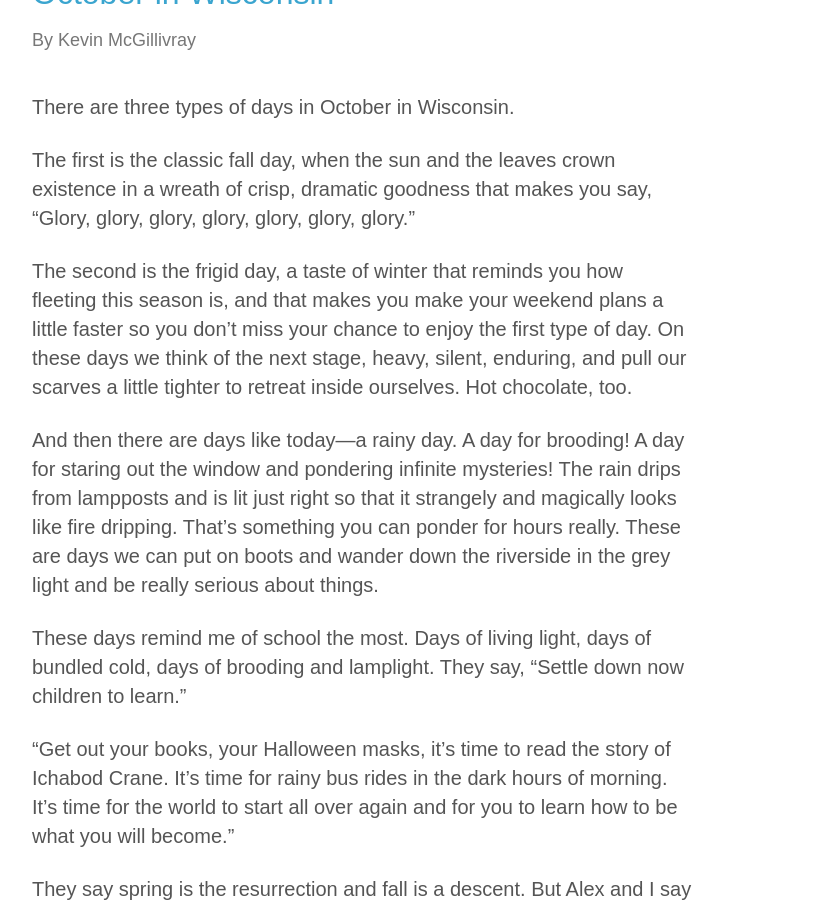
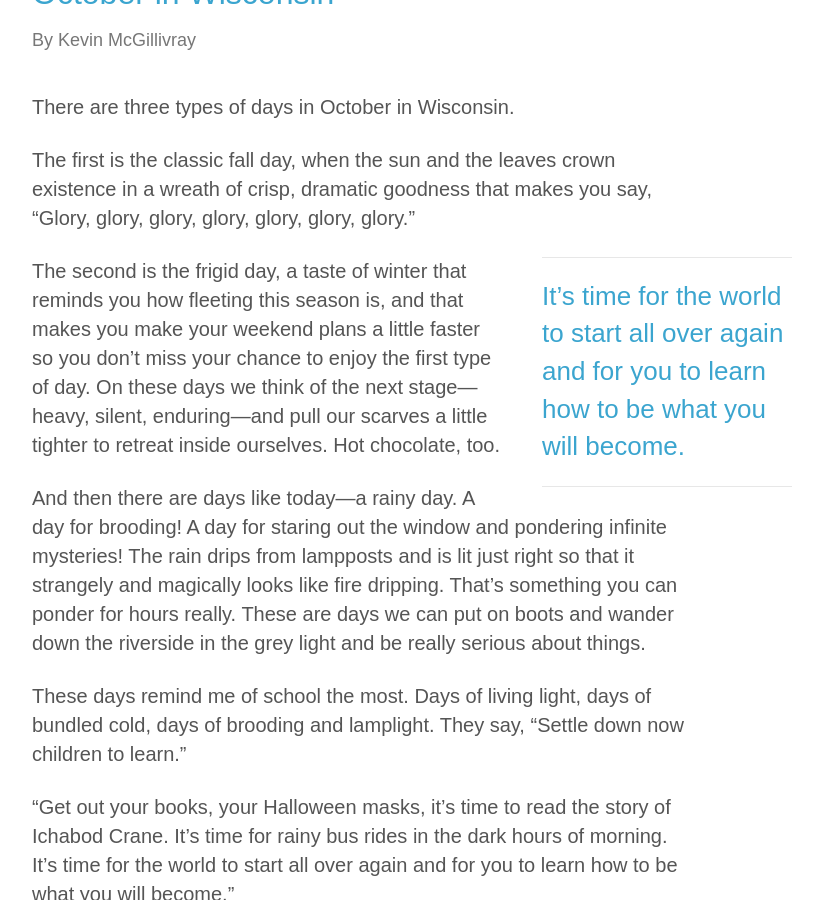
Before and after one commit to kmcgillivray/kmcgillivray.github.io, a Jekyll site: the page built from _posts/2016-10-26-october-in-wisconsin.md, in a window 1280 px wide and 900 px high, scrolled down 550 px. Shown: the whole window, without its empty margins (278-1101 px from the left). Built offline with Jekyll 4.4.1, drawn with Linux system fonts in a browser that asks for light colours; nearby versions of some CDN libraries.

Commit message:
Minor edits

```diff
--- a/_posts/2016-10-26-october-in-wisconsin.md
+++ b/_posts/2016-10-26-october-in-wisconsin.md
@@ -10,7 +10,9 @@ There are three types of days in October in Wisconsin.
 
 The first is the classic fall day, when the sun and the leaves crown existence in a wreath of crisp, dramatic goodness that makes you say, "Glory, glory, glory, glory, glory, glory, glory."
 
-The second is the frigid day, a taste of winter that reminds you how fleeting this season is, and that makes you make your weekend plans a little faster so you don't miss your chance to enjoy the first type of day. On these days we think of the next stage, heavy, silent, enduring, and pull our scarves a little tighter to retreat inside ourselves. Hot chocolate, too.
+<p data-pullquote="It’s time for the world to start all over again and for you to learn how to be what you will become."></p>
+
+The second is the frigid day, a taste of winter that reminds you how fleeting this season is, and that makes you make your weekend plans a little faster so you don't miss your chance to enjoy the first type of day. On these days we think of the next stage—heavy, silent, enduring—and pull our scarves a little tighter to retreat inside ourselves. Hot chocolate, too.
 
 And then there are days like today—a rainy day. A day for brooding! A day for staring out the window and pondering infinite mysteries! The rain drips from lampposts and is lit just right so that it strangely and magically looks like fire dripping. That's something you can ponder for hours really. These are days we can put on boots and wander down the riverside in the grey light and be really serious about things.
 
```
